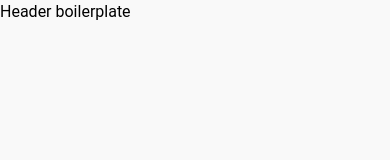
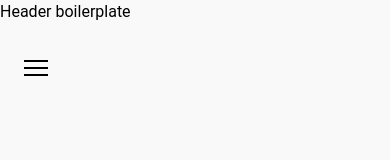
Before and after one commit to hamzaelalamy/f-blastek, a React (Vite) app in the folder app/: page /backoffice in a window 390 px wide. Shown: the top 160 px of the page. Built offline with nearby package versions, Linux system fonts and the light colour scheme.

Commit message:
aded hamburger button

```diff
--- a/app/src/components/common/AdminSidebar.tsx
+++ b/app/src/components/common/AdminSidebar.tsx
@@ -1,4 +1,4 @@
-import React, { useState } from 'react';
+import { useState } from 'react';
 import { Link, useLocation } from 'react-router-dom';
 import { BsArrowLeftCircle } from 'react-icons/bs';
 import { AiFillPieChart } from 'react-icons/ai';
@@ -8,6 +8,7 @@ import { CgProfile } from 'react-icons/cg';
 import { FaInbox } from "react-icons/fa";
 import { MdOutlineHomeRepairService } from "react-icons/md";
 import { IoBookOutline } from "react-icons/io5";
+import HamburgerButton from './HamburgerMenuButton/HamburgerButton'
 
 const Sidebar = () => {
   const [open, setOpen] = useState(true);
@@ -63,10 +64,10 @@ const Sidebar = () => {
       </div>
       {/* Mobile Menu */}
       <div className="pt-3">
-        {/* <HamburgerButton
+        <HamburgerButton
           setMobileMenu={setMobileMenu}
           mobileMenu={mobileMenu}
-        /> */}
+        />
       </div>
       <div className="sm:hidden">
         <div
--- /dev/null
+++ b/app/src/components/common/HamburgerMenuButton/HamburgerButton.css
@@ -0,0 +1,46 @@
+.hamburger {
+    cursor: pointer;
+    width: 24px;
+    height: 24px;
+    margin: 24px;
+    transition: all 0.25s;
+    position: absolute;
+}
+
+.hamburger-top,
+.hamburger-middle,
+.hamburger-bottom {
+    position: absolute;
+    top: 0;
+    left: 0;
+    width: 24px;
+    height: 2px;
+    background: #000;
+    transform: rotate(0deg);
+    transition: all 0.5s;
+}
+
+.hamburger-middle {
+    transform: translateY(7px);
+}
+
+.hamburger-bottom {
+    transform: translateY(14px);
+}
+
+.open {
+    transform: rotate(90deg);
+    transform: translateY(0px);
+}
+
+.open .hamburger-top {
+    transform: rotate(45deg) translateY(6px) translate(6px);
+}
+
+.open .hamburger-middle {
+    display: none;
+}
+
+.open .hamburger-bottom {
+    transform: rotate(-45deg) translateY(6px) translate(-6px);
+}
--- /dev/null
+++ b/app/src/components/common/HamburgerMenuButton/HamburgerButton.tsx
@@ -0,0 +1,17 @@
+import React from 'react'
+import './HamburgerButton.css'
+
+const HamburgerButton = ({ mobileMenu, setMobileMenu }) => {
+    return (
+        <button
+            onClick={() => setMobileMenu(!mobileMenu)}
+            className={`${mobileMenu && 'open'} block hamburger sm:hidden focus:outline-none`}
+        >
+            <span className='hamburger-top dark:bg-slate-50'></span>
+            <span className='hamburger-middle dark:bg-slate-50'></span>
+            <span className='hamburger-bottom dark:bg-slate-50'></span>
+        </button>
+    )
+}
+
+export default HamburgerButton
--- /dev/null
+++ b/app/src/components/common/HamburgerMenuButton/index.ts
@@ -0,0 +1 @@
+export { default as HamburgerButton } from "./HamburgerButton";
```
